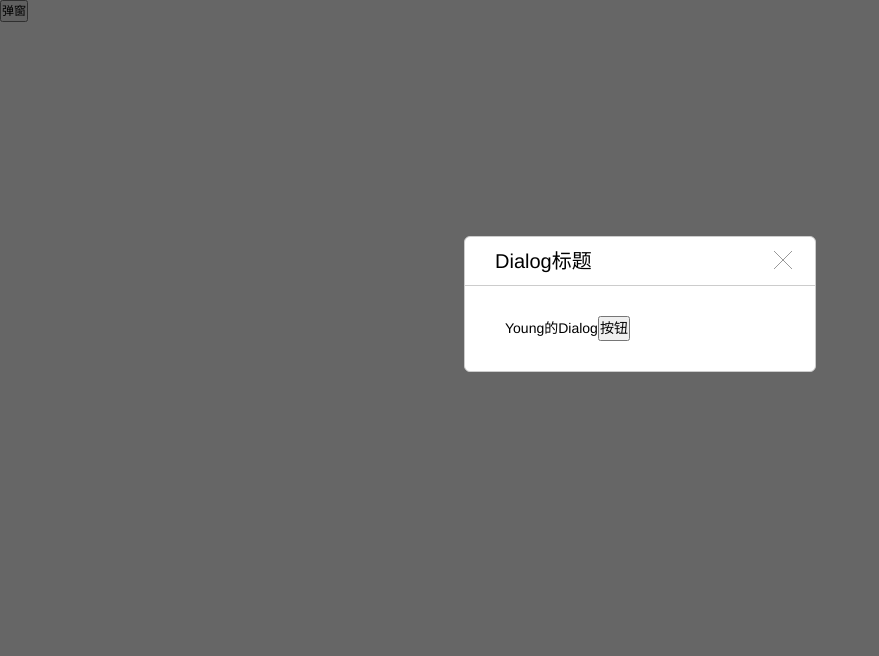
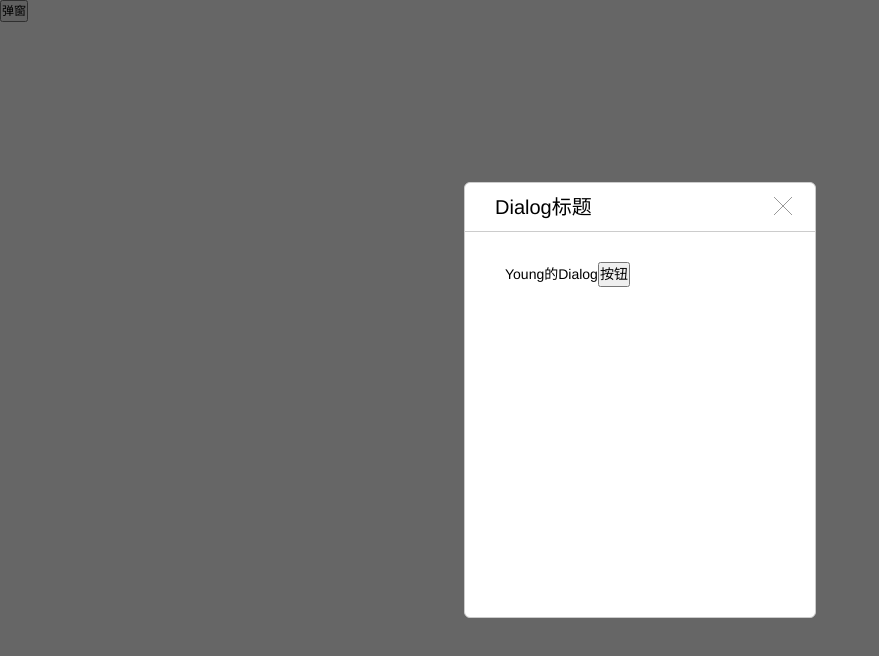
Before and after one commit to fuymsn/dialog-js, a website: page index.html in a window 1280 px wide. Both pictures are taken after a click on the button "弹窗". Shown: the whole page, without its empty margins (0-879 px from the left). Drawn offline with Linux system fonts and the light colour scheme.

Commit message:
fix the top fixed bug 修复dialog内部内容变化时对dialog高度的影响问题

```diff
--- a/index.html
+++ b/index.html
@@ -19,7 +19,11 @@
 			$("#btn").on("click", function(){
 				var a = $.dialog({
 					title: "Dialog标题",
-					content: "Young的Dialog<button>按钮</button>"
+					fixed: false,
+					content: "Young的Dialog<button>按钮</button><div class='dialog-a'></div>",
+					onshow: function(){
+						$(".dialog-a").height("300px");
+					}
 				});
 
 				a.show();
--- a/src/script/dialog.js
+++ b/src/script/dialog.js
@@ -49,7 +49,7 @@
 
         style.left = "50%";
         style.marginLeft = "-" + ow/2 + "px";
-        style.top = "38%"; //黄金比例
+        style.top = "50%"; //黄金比例
         style.marginTop = "-" + oh/2 + "px";
 
     }
@@ -241,17 +241,6 @@
             this.create();
             $("body").append(this.$main);
 
-            //居中
-            if(this.options.fixed){
-                _fixCenter(this);
-            }else{
-                _autoCenter(this);
-            }
-
-            //显示
-            this.$dialog.show();
-            this.$shadow.show();
-
             // 显示的时候触发
             if (this.options.onshow) {
                 //解法1
@@ -265,6 +254,19 @@
                 this.onshow = this.options.onshow;
                 this.onshow();
             };
+
+            //居中
+            //fix on June 21, 2016
+            //必须在执行onshow以后才进行居中，否则当dialog内部高度变化时，居中无法完成
+            if(this.options.fixed){
+                _fixCenter(this);
+            }else{
+                _autoCenter(this);
+            }
+
+            //显示
+            this.$dialog.show();
+            this.$shadow.show();
 
             //焦点控制
             //若不控制焦点，enter回车键会触发dialog弹出按钮，而出现第二次弹窗
```
